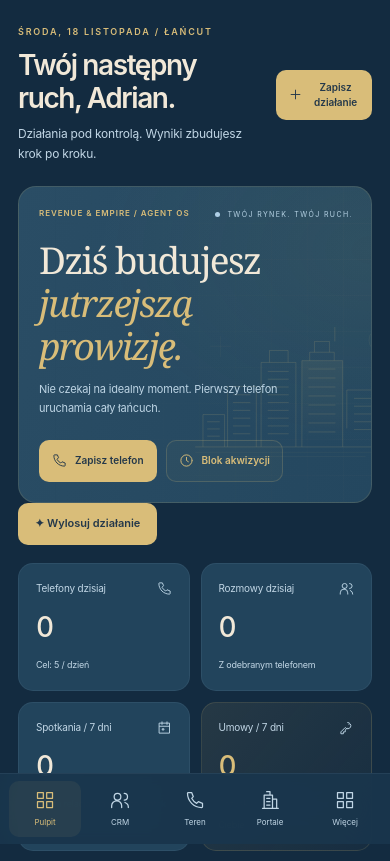
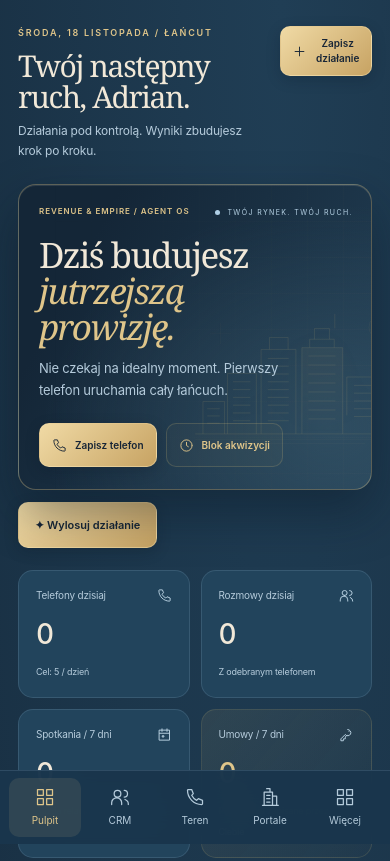
Before and after one commit to y33bau/agent, a website: page index.html in a window 390 px wide. Shown: the top 861 px of the page. Drawn offline with Linux system fonts and the light colour scheme; no server answers.

Commit message:
Refine ATRIA dashboard, CRM and portals with premium styling (2.4.6)

```diff
--- a/styles.css
+++ b/styles.css
@@ -36,3 +36,66 @@
 /* The agency and settings bar belongs in the More menu. */
 .workspace:not(:has(#main[data-view="more"])) > .topbar{display:none}
 @media(max-width:760px){.workspace:not(:has(#main[data-view="more"])){padding-top:env(safe-area-inset-top,0px)}}
+
+/* ATRIA: midnight blue, ivory and champagne. */
+:root{
+ --bg:#101f2e;
+ --panel:#182e41;
+ --cream:#f1e8d8;
+ --muted:#b5cbdb;
+ --line:#afcfe626;
+ --gold:#dfc58a;
+ --radius:24px;
+}
+body{background:radial-gradient(ellipse at 72% 0%,#203e55 0%,transparent 48rem),var(--bg)}
+#main{padding-top:clamp(26px,4vw,54px)}
+.page-heading h1{
+ font-family:Georgia,"Times New Roman",serif;
+ font-size:clamp(30px,5vw,56px);
+ font-weight:400;
+ line-height:1.06;
+ letter-spacing:-.045em;
+}
+.page-heading .eyebrow{color:var(--gold)}
+.page-heading .subtitle{margin-top:8px;color:var(--muted)}
+.panel,.life-card{
+ background:linear-gradient(145deg,#223c50,#172d40);
+ border:1px solid var(--line);
+ box-shadow:0 12px 30px #07152240;
+}
+.panel.hero{
+ border-color:#dfc58a59;
+ background:radial-gradient(ellipse at 88% 80%,#3e5f7180,transparent 65%),linear-gradient(118deg,#142637 20%,#223f55);
+ box-shadow:0 22px 50px #08152166,inset 0 1px #f1e8d81e;
+}
+.hero h2{font-size:clamp(35px,4.1vw,57px);line-height:1.03;max-width:none}
+.hero .subtitle{font-size:13px;color:var(--muted)}
+.hero-art{filter:drop-shadow(0 0 16px #dfc58a40)}
+.btn.gold,.mobile-settings{
+ background:linear-gradient(135deg,#f0daa5,#c7a363);
+ color:#172536;
+ border:1px solid #f1d9a57a;
+ box-shadow:0 4px 14px #08152136;
+}
+[data-action="draw-move"]{margin:12px 0 4px;min-height:46px}
+#lead-grid .lead-card h3{font:400 clamp(24px,4vw,30px)/1.15 Georgia,"Times New Roman",serif}
+#lead-grid .next-action{background:#0e21336e;border-color:#afcfe628}
+.crm-quick .filter.active{border-color:#dfc58a75;color:var(--gold)}
+.life-links .life-link{
+ min-height:145px!important;
+ border-color:#dfc58a55;
+ background:linear-gradient(145deg,#adbfcc,#8ca4b7)!important;
+ box-shadow:0 10px 22px #08152136;
+}
+.life-links .life-link strong{font-size:clamp(16px,2vw,23px)}
+dialog{background:#172e42;border-color:#dfc58a59}
+.nav-item.active{background:#dfc58a1c;color:var(--gold)}
+@media(max-width:650px){
+ .page-heading{align-items:flex-start}
+ .page-heading>.btn{min-height:44px}
+ .hero-copy{width:100%}
+ .hero h2{max-width:11ch}
+ .hero-art{opacity:.34}
+ .hero .btn{min-height:44px}
+ .nav-item{font-size:10px;min-height:50px}
+}
--- a/sw.js
+++ b/sw.js
@@ -1,4 +1,4 @@
-const CACHE='agent-empire-v2.4.5';
+const CACHE='agent-empire-v2.4.6';
 const CORE=['./sync-crypto.js','./companion.js','./companion-core.js','./app-bridge.js','./sync.js','./features.js','./updates.js','./','./index.html','./styles.css','./core.js','./app.js','./notifications.js','./notification-core.js','./manifest.webmanifest','./assets/empire.svg','./assets/empire-maskable.svg'];
 self.addEventListener('install',event=>event.waitUntil(caches.open(CACHE).then(cache=>cache.addAll(CORE.map(url=>new Request(url,{cache:'reload'})))).then(()=>self.skipWaiting())));
 self.addEventListener('activate',event=>event.waitUntil(caches.keys().then(keys=>Promise.all(keys.filter(k=>k.startsWith('agent-empire-')&&k!==CACHE).map(k=>caches.delete(k)))).then(()=>self.clients.claim())));
--- a/updates.js
+++ b/updates.js
@@ -1,4 +1,4 @@
-const VERSION='2.4.5';
+const VERSION='2.4.6';
 let registration,changed=false,checking=false,notice;
 function offerUpdate(){
  changed=true;
```
